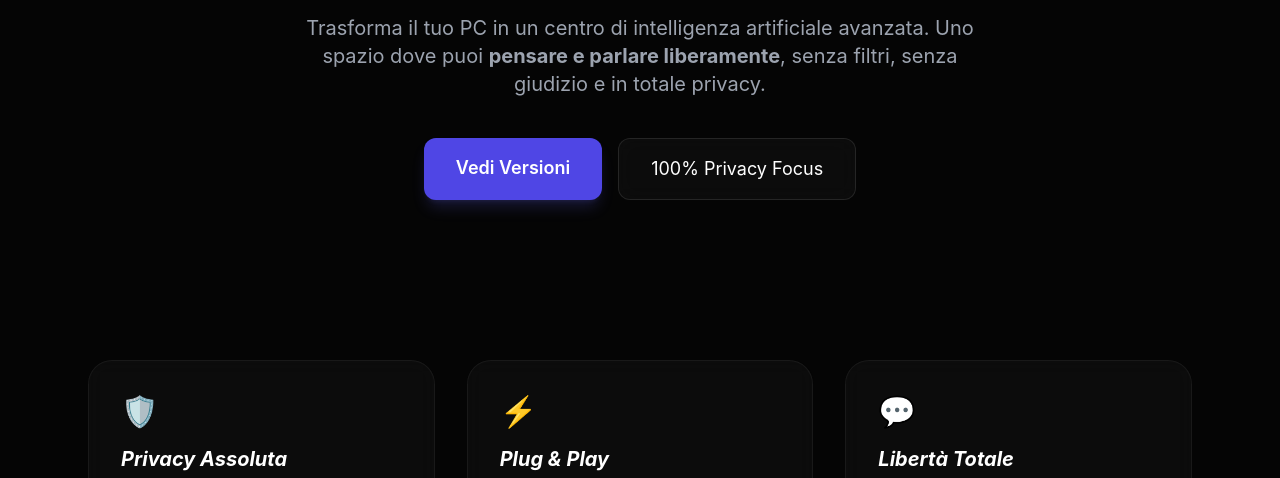
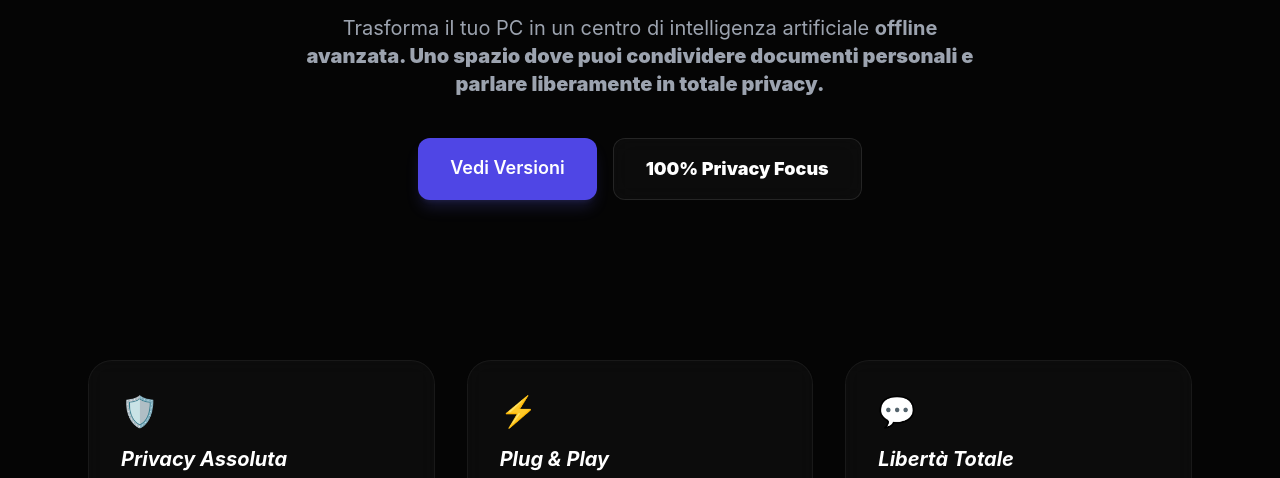
Before and after one commit to aistickofficial/AISTICK, a plain HTML site: page index.html in a window 1280 px wide. Shown: the part 322-800 px from the top of the page. Drawn offline with nearby package versions, Linux system fonts and the light colour scheme.

Commit message:
Update index.html

```diff
--- a/index.html
+++ b/index.html
@@ -21,7 +21,7 @@
     <section class="max-w-6xl mx-auto px-6 py-20 text-center">
         <h1 class="text-5xl md:text-7xl font-extrabold mb-6 tracking-tight">La tua AI. <br><span class="gradient-text">Privata. Offline. Tua.</span></h1>
         <p class="text-gray-400 text-lg md:text-xl max-w-2xl mx-auto mb-10 leading-relaxed">
-            Trasforma il tuo PC in un centro di intelligenza artificiale avanzata. Uno spazio dove puoi <b>pensare e parlare liberamente</b>, senza filtri, senza giudizio e in totale privacy.
+            Trasforma il tuo PC in un centro di intelligenza artificiale <b>offline<b> avanzata. Uno spazio dove puoi <b>condividere documenti personali e parlare liberamente</b> in totale privacy.
         </p>
         <div class="flex flex-col md:flex-row justify-center gap-4">
             <a href="#prezzi" class="bg-indigo-600 hover:bg-indigo-700 text-white px-8 py-4 rounded-xl text-lg font-semibold transition shadow-lg shadow-indigo-500/20">Vedi Versioni</a>
```
